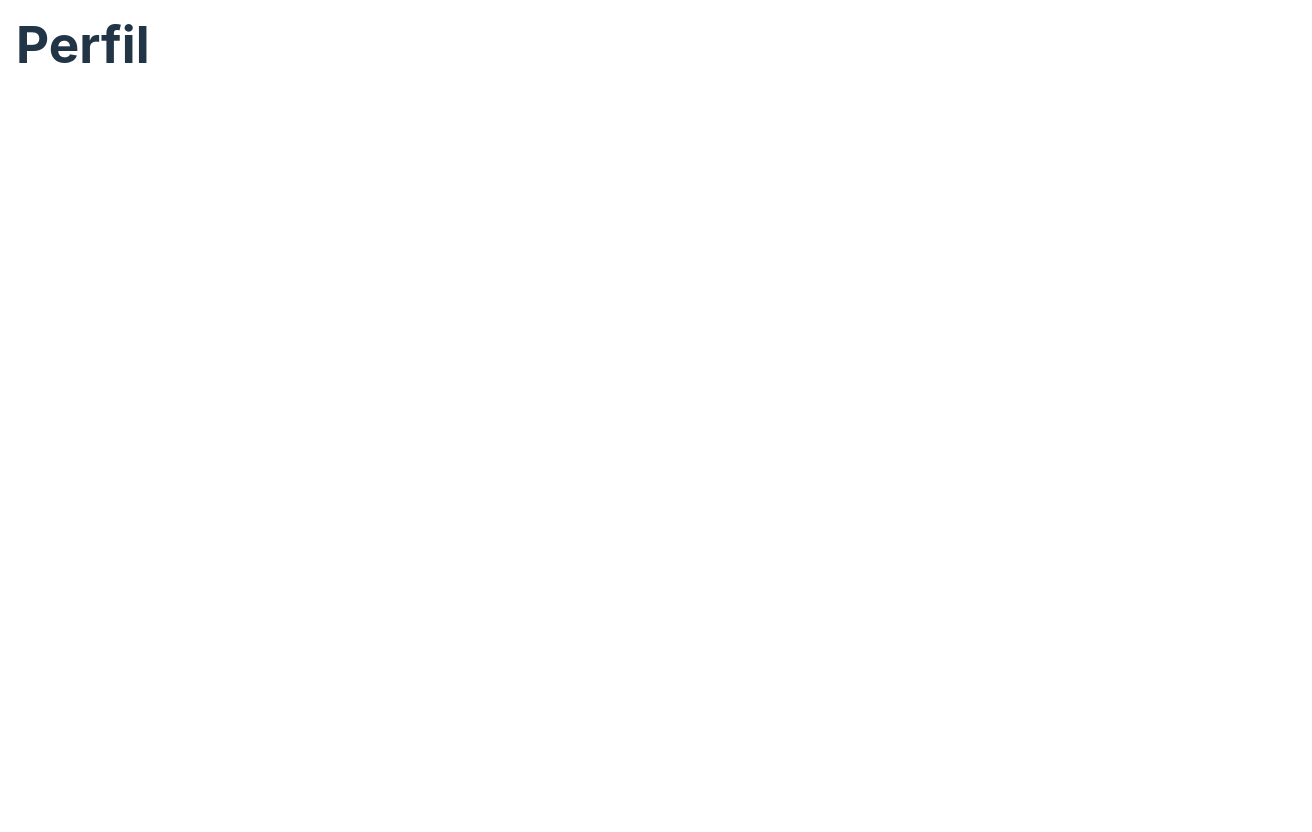
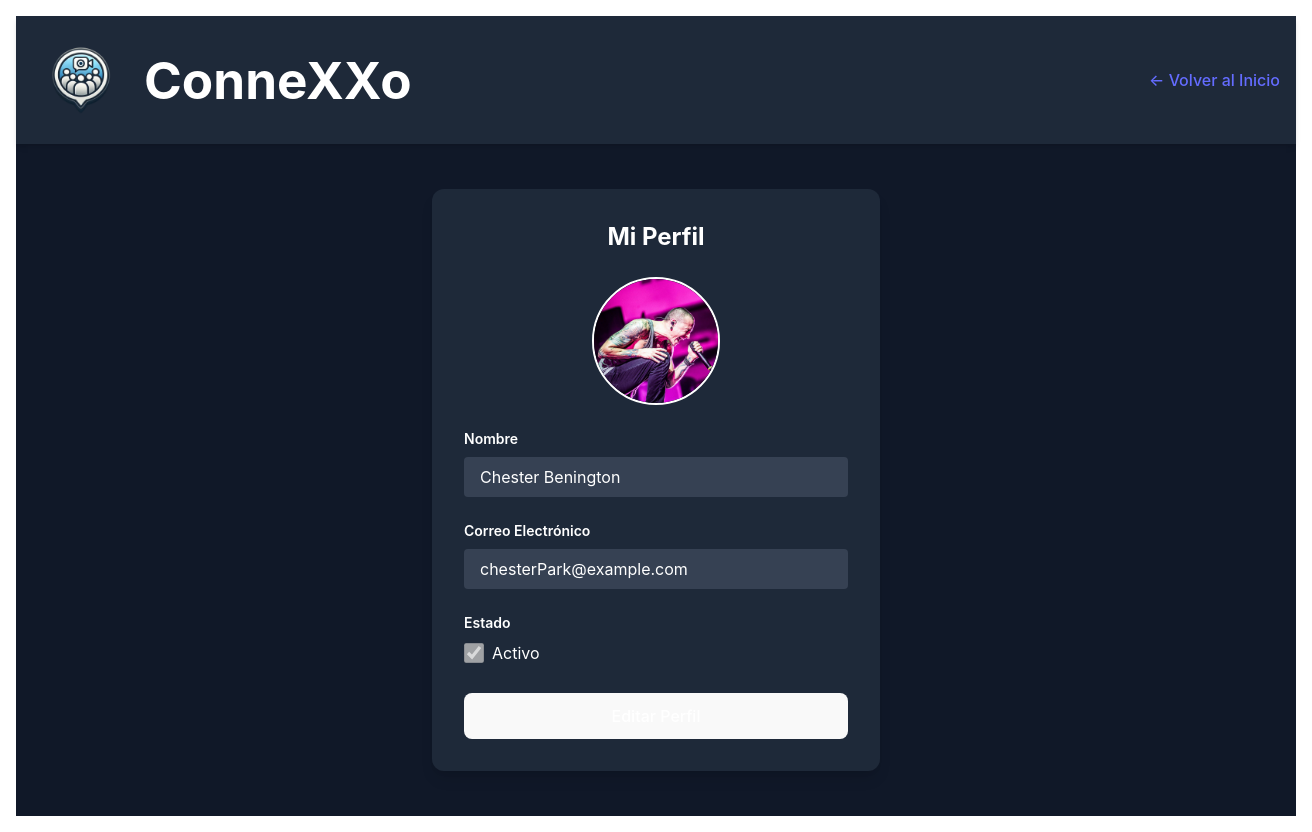
Before and after one commit to ManuelxCruzh86/ProyectoPOI, a React (Vite) app in the folder ProyOrientInt/frontend/: page /perfil in a window 1280 px wide. Shown: the whole page, 1312 px wide, since content can reach past the window. Before the commit the page ends 800 px from the top, so only its background shows below. Built offline with nearby package versions, Linux system fonts and the light colour scheme.

Commit message:
perfil y linkeos a Home

```diff
--- a/ProyOrientInt/frontend/src/pages/Chat.jsx
+++ b/ProyOrientInt/frontend/src/pages/Chat.jsx
@@ -39,7 +39,9 @@ function ChatIndividual() {
 
   return (
     <div className="h-screen w-screen flex bg-gray-900 text-white">
-      <aside className="w-64 bg-gray-800 p-4 shadow-lg">
+      {/* Sidebar */}
+      <aside className="w-64 bg-gray-800 p-4 shadow-lg flex flex-col justify-between">
+        <div>
           <h2 className="text-xl font-bold mb-4">Usuarios Conectados</h2>
           <ul className="space-y-2">
             {usuarios.map((usuario) => (
@@ -49,6 +51,10 @@ function ChatIndividual() {
               </li>
             ))}
           </ul>
+        </div>
+        <Link to="/" className="text-blue-400 hover:underline mt-4">
+          ← Volver al inicio
+        </Link>
       </aside>
 
       <main className="flex-1 flex flex-col">
@@ -74,14 +80,14 @@ function ChatIndividual() {
           ))}
         </div>
 
-        <form onSubmit={enviarMensaje} className="p-4 bg-gray-800 flex flex-col gap-2">
+        <form onSubmit={enviarMensaje} className="p-4 bg-gray-800 text-white-200 flex flex-col gap-2">
           <div className="flex gap-2">
             <input
               type="text"
               value={mensaje}
               onChange={(e) => setMensaje(e.target.value)}
               placeholder="Escribe un mensaje..."
-              className="flex-1 p-2 rounded-lg bg-gray-700 text-white focus:outline-none focus:ring-2 focus:ring-yellow-400"
+              className="flex-1 p-2 rounded-lg bg-gray-700 text-white-200 focus:outline-none focus:ring-2 focus:ring-yellow-400"
             />
             <input
               type="file"
@@ -90,7 +96,7 @@ function ChatIndividual() {
             />
             <button
               type="submit"
-              className="bg-yellow-400 text-gray-900 px-4 py-2 rounded-lg font-semibold hover:bg-yellow-500 transition"
+              className="bg-yellow-400 text-white-200 px-4 py-2 rounded-lg font-semibold hover:bg-yellow-500 transition"
             >
               Enviar
             </button>
--- a/ProyOrientInt/frontend/src/pages/Chatgrupal.jsx
+++ b/ProyOrientInt/frontend/src/pages/Chatgrupal.jsx
@@ -1,5 +1,6 @@
 import React, { useState, useEffect, useRef } from "react";
 import { FaPaperPlane, FaUser, FaUsers } from "react-icons/fa";
+import { Link } from "react-router-dom"; // Asegúrate de importar Link
 
 const ChatGrupal = () => {
   const [mensaje, setMensaje] = useState("");
@@ -41,7 +42,8 @@ const ChatGrupal = () => {
 
   return (
     <div className="h-screen w-screen flex bg-gray-900 text-white">
-      <aside className="w-64 bg-gray-800 p-4 shadow-lg">
+      <aside className="w-64 bg-gray-800 p-4 shadow-lg flex flex-col justify-between">
+        <div>
           <h2 className="text-xl font-bold mb-4 flex items-center gap-2">
             <FaUsers />
             Usuarios Conectados
@@ -54,6 +56,10 @@ const ChatGrupal = () => {
               </li>
             ))}
           </ul>
+        </div>
+        <Link to="/" className="text-blue-400 hover:underline mt-4">
+          ← Volver al inicio
+        </Link>
       </aside>
 
       <main className="flex-1 flex flex-col">
@@ -69,9 +75,7 @@ const ChatGrupal = () => {
           {mensajes.map((msg) => (
             <div
               key={msg.id}
-              className={`flex ${
-                msg.usuario === "Tú" ? "justify-end" : "justify-start"
-              }`}
+              className={`flex ${msg.usuario === "Tú" ? "justify-end" : "justify-start"}`}
             >
               <div
                 className={`max-w-md p-3 rounded-lg ${
--- a/ProyOrientInt/frontend/src/pages/Perfil.jsx
+++ b/ProyOrientInt/frontend/src/pages/Perfil.jsx
@@ -1,5 +1,74 @@
+import { useState } from "react";
+import { Link } from "react-router-dom";
+
 function Perfil() {
-    return <h1 className="text-3xl font-bold">Perfil</h1>;
-  }
+    const [isEditing, setIsEditing] = useState(false);
+    const [nombre, setNombre] = useState("Chester Benington");
+    const [email, setEmail] = useState("chesterPark@example.com");
+    const [estaActivo, setEstaActivo] = useState(true);
+    const [foto, setFoto] = useState("/chester.jpg");
 
-  export default Perfil;
+    const handleFotoChange = (e) => {
+        const file = e.target.files[0];
+        if (file) {
+            setFoto(URL.createObjectURL(file));
+        }
+    };
+
+    const toggleEditing = () => {
+        setIsEditing(!isEditing);
+    };
+
+    return (
+        <div className="h-screen w-screen flex flex-col bg-gray-900 text-white">
+            <nav className="p-4 bg-gray-800 flex justify-between items-center shadow-md">
+                <div className="flex items-center space-x-4">
+                    <img src="/conexxo.png" className="h-24 w-24 object-contain" alt="Logo" />
+                    <h1 className="text-3xl font-bold">ConneXXo</h1>
+                </div>
+                <Link to="/" className="text-yellow-400 hover:text-yellow-300">← Volver al Inicio</Link>
+            </nav>
+
+            <main className="flex-1 flex items-center justify-center p-4">
+                <div className="w-full max-w-md bg-gray-800 p-8 rounded-xl shadow-lg space-y-6">
+                    <h2 className="text-2xl font-bold text-center">Mi Perfil</h2>
+                    <div className="flex flex-col items-center space-y-4">
+                        <img src={foto} alt="Foto de perfil" className="h-32 w-32 rounded-full object-cover border-2 border-black-900" />
+                        {isEditing && (
+                            <>
+                                <input type="file" id="foto-upload" className="hidden" accept="image/*" onChange={handleFotoChange} />
+                                <label htmlFor="foto-upload" className="px-4 py-2 bg-blue-300 text-gray-900 rounded font-semibold hover:bg-blue-900 transition-colors cursor-pointer">Cambiar Foto</label>
+                            </>
+                        )}
+                    </div>
+
+                    <div>
+                        <label className="block text-sm font-semibold mb-2">Nombre</label>
+                        <input type="text" value={nombre} onChange={(e) => setNombre(e.target.value)} className="w-full px-4 py-2 bg-gray-700 rounded focus:ring-2 focus:ring-yellow-400 focus:outline-none" disabled={!isEditing} />
+                    </div>
+
+                    <div>
+                        <label className="block text-sm font-semibold mb-2">Correo Electrónico</label>
+                        <input type="email" value={email} onChange={(e) => setEmail(e.target.value)} className="w-full px-4 py-2 bg-gray-700 rounded focus:ring-2 focus:ring-yellow-400 focus:outline-none" disabled={!isEditing} />
+                    </div>
+
+                    <div>
+                        <label className="block text-sm font-semibold mb-2">Estado</label>
+                        <label className="inline-flex items-center">
+                            <input type="checkbox" checked={estaActivo} onChange={(e) => setEstaActivo(e.target.checked)} disabled={!isEditing} className="form-checkbox h-5 w-5 text-yellow-400 rounded focus:ring-yellow-400" />
+                            <span className="ml-2">{estaActivo ? 'Activo' : 'Inactivo'}</span>
+                        </label>
+                    </div>
+
+                    <div className="flex flex-col space-y-4">
+                        <button onClick={toggleEditing} className="w-full bg-yellow-400 text-white-200 px-4 py-2 rounded font-semibold hover:bg-yellow-300 transition-colors">
+                            {isEditing ? "Guardar Cambios" : "Editar Perfil"}
+                        </button>
+                    </div>
+                </div>
+            </main>
+        </div>
+    );
+}
+
+export default Perfil;
--- a/ProyOrientInt/frontend/src/pages/Recompensas.jsx
+++ b/ProyOrientInt/frontend/src/pages/Recompensas.jsx
@@ -1,9 +1,11 @@
 import { useState } from "react";
+import { Link } from "react-router-dom";
+
 
 const rewardsData = [
-  { id: 1, user: "Juan Pérez", reward: "Medalla de Oro", points: 500 },
-  { id: 2, user: "Ana Gómez", reward: "Insignia de Platino", points: 400 },
-  { id: 3, user: "Carlos López", reward: "Trofeo de Esfuerzo", points: 300 },
+  { id: 1, user: "Chester Benington", reward: "Medalla de Oro", points: 500 },
+  { id: 2, user: "Zambrano Gómez", reward: "Medalla de Platino", points: 400 },
+  { id: 3, user: "Nadiela Airam", reward: "Medalla de Cobre", points: 300 },
 ];
 
 export default function RewardsSystem() {
@@ -11,11 +13,12 @@ export default function RewardsSystem() {
 
   return (
     <div className="h-screen w-screen flex flex-col bg-gray-900 text-white">
-      <nav className="p-4 bg-gray-800 flex justify-between items-center shadow-md">
+      <nav className="w-full bg-gray-800 text-white py-4 px-6 fixed top-0 left-0 flex justify-between items-center shadow-md">
         <div className="flex items-center space-x-4">
-          <img src="/conexxo.png" className="h-24 w-24 object-contain" alt="Logo" />
-          <h1 className="text-3xl font-bold">ConneXXo</h1>
-        </div>
+                    <img src="/conexxo.png" className="h-24 w-24 object-contain" alt="Logo" />
+                    <h1 className="text-3xl font-bold">ConneXXo</h1>
+                </div>
+        <Link to="/" className="text-yellow-400 hover:text-yellow-300">← Volver al Inicio</Link>
       </nav>
 
       <main className="flex-1 flex flex-col items-center justify-center px-6">
--- a/ProyOrientInt/frontend/src/pages/Tareas.jsx
+++ b/ProyOrientInt/frontend/src/pages/Tareas.jsx
@@ -1,4 +1,5 @@
 import React, { useState } from "react";
+import { Link } from "react-router-dom";
 import { FaPlus, FaCheckCircle, FaTrash } from "react-icons/fa";
 
 const Tareas = () => {
@@ -21,6 +22,14 @@ const Tareas = () => {
 
   return (
     <div className="h-screen w-screen flex items-center justify-center bg-gray-900 text-white">
+        <nav className="w-full bg-gray-800 text-white py-4 px-6 fixed top-0 left-0 flex justify-between items-center shadow-md">
+        <div className="flex items-center space-x-4">
+                    <img src="/conexxo.png" className="h-24 w-24 object-contain" alt="Logo" />
+                    <h1 className="text-3xl font-bold">ConneXXo</h1>
+                </div>
+            <Link to="/" className="text-yellow-400 hover:text-yellow-300">← Volver al Inicio</Link>
+        </nav>
+
       <div className="max-w-xl w-full p-6 bg-gray-800 shadow-lg rounded-xl">
         <h2 className="text-2xl font-bold text-center mb-4 text-white">Gestión de Tareas</h2>
 
--- a/ProyOrientInt/frontend/src/pages/Usuarios.jsx
+++ b/ProyOrientInt/frontend/src/pages/Usuarios.jsx
@@ -1,10 +1,11 @@
 import React, { useState } from "react";
+import { Link } from "react-router-dom";
 
 const usersData = [
-  { id: 1, name: "Ana López", email: "ana@example.com", active: true },
-  { id: 2, name: "Carlos Pérez", email: "carlos@example.com", active: false },
-  { id: 3, name: "Luis Gómez", email: "luis@example.com", active: true },
-  { id: 4, name: "María Rodríguez", email: "maria@example.com", active: false },
+  { id: 1, name: "Chester Benington", email: "chesterPark@gmail.com", active: true },
+  { id: 2, name: "Zambrano", email: "Zambrano@example.com", active: false },
+  { id: 3, name: "Nadiela Perez", email: "Nadii@example.com", active: true },
+  { id: 4, name: "Yerson KillerCross", email: "Yerson@example.com", active: false },
 ];
 
 export default function Usuarios() {
@@ -20,7 +21,15 @@ export default function Usuarios() {
 
   return (
     <div className="h-screen w-screen bg-gray-900 text-white flex flex-col items-center justify-center p-6">
-      <div className="w-full max-w-4xl h-full flex flex-col overflow-hidden">
+      <nav className="w-full bg-gray-800 text-white py-4 px-6 fixed top-0 left-0 flex justify-between items-center shadow-md">
+        <div className="flex items-center space-x-4">
+                    <img src="/conexxo.png" className="h-24 w-24 object-contain" alt="Logo" />
+                    <h1 className="text-3xl font-bold">ConneXXo</h1>
+                </div>
+        <Link to="/" className="text-yellow-400 hover:text-yellow-300">← Volver al Inicio</Link>
+      </nav>
+
+      <div className="w-full max-w-4xl h-full flex flex-col overflow-hidden mt-20">
         <h2 className="text-4xl font-bold mb-6 text-center">Estado de Usuarios</h2>
         <div className="flex-1 overflow-y-auto w-full space-y-4 p-4 bg-gray-800 rounded-lg shadow-lg">
           {users.map((user) => (
--- a/ProyOrientInt/frontend/src/pages/Videollamada.jsx
+++ b/ProyOrientInt/frontend/src/pages/Videollamada.jsx
@@ -1,7 +1,6 @@
 import React, { useState, useRef, useEffect } from "react";
-import { FaMicrophone, FaMicrophoneSlash, FaVideo, FaVideoSlash, FaLink, FaUserPlus } from "react-icons/fa";
-import { useNavigate } from "react-router-dom";
-
+import { FaMicrophone, FaMicrophoneSlash, FaVideo, FaVideoSlash, FaLink, FaUserPlus, FaPhoneSlash } from "react-icons/fa";
+import { useNavigate, Link } from "react-router-dom";
 
 const VideoCallPreview = () => {
   const navigate = useNavigate();
@@ -12,8 +11,6 @@ const VideoCallPreview = () => {
   const [roomLink, setRoomLink] = useState("");
   const videoRef = useRef(null);
 
-
-  //Acceso a la cámara y micrófono
   useEffect(() => {
     if (showPreview) {
       navigator.mediaDevices
@@ -37,16 +34,24 @@ const VideoCallPreview = () => {
   const joinCall = () => {
     setShowPreview(false);
     setCallStatus("Conectando...");
-    navigate("/Videollamada2"); // Redirige a otro archivo JSX
-
+    navigate("/Videollamada2");
   };
 
   return (
-    <div className="h-screen w-screen flex items-center justify-center bg-gray-900">
+    <div className="h-screen w-screen bg-gray-900">
+      {/* Navbar */}
+      <nav className="w-full bg-gray-800 text-white py-4 px-6 fixed top-0 left-0 flex justify-between items-center shadow-md">
+        <div className="flex items-center space-x-4">
+          <img src="/conexxo.png" className="h-24 w-24 object-contain" alt="Logo" />
+          <h1 className="text-3xl font-bold">ConneXXo</h1>
+        </div>
+        <Link to="/" className="text-yellow-400 hover:text-yellow-300">← Volver al Inicio</Link>
+      </nav>
+
+      <div className="h-full w-full flex items-center justify-center pt-24">
         {showPreview ? (
           <div className="w-full max-w-2xl bg-gray-800 rounded-lg shadow-lg p-6">
             <h2 className="text-2xl font-semibold text-white mb-4">Preparar Videollamada</h2>
-
             <div className="bg-gray-700 rounded-lg overflow-hidden mb-4">
               {isVideoOn ? (
                 <video ref={videoRef} autoPlay muted className="w-full h-48 object-cover" />
@@ -56,107 +61,34 @@ const VideoCallPreview = () => {
                 </div>
               )}
             </div>
-
             <div className="flex justify-center gap-4 mb-6">
-            <button
-              onClick={() => setIsMicOn(!isMicOn)}
-              className={`p-3 rounded-full text-white ${
-                isMicOn ? "bg-green-500 hover:bg-green-600" : "bg-red-500 hover:bg-red-600"
-              }`}
-            >
+              <button onClick={() => setIsMicOn(!isMicOn)} className={`p-3 rounded-full text-white ${isMicOn ? "bg-green-500 hover:bg-green-600" : "bg-red-500 hover:bg-red-600"}`}>
                 {isMicOn ? <FaMicrophone size={20} /> : <FaMicrophoneSlash size={20} />}
               </button>
-            <button
-              onClick={() => setIsVideoOn(!isVideoOn)}
-              className={`p-3 rounded-full text-white ${
-                isVideoOn ? "bg-green-500 hover:bg-green-600" : "bg-red-500 hover:bg-red-600"
-              }`}
-            >
+              <button onClick={() => setIsVideoOn(!isVideoOn)} className={`p-3 rounded-full text-white ${isVideoOn ? "bg-green-500 hover:bg-green-600" : "bg-red-500 hover:bg-red-600"}`}>
                 {isVideoOn ? <FaVideo size={20} /> : <FaVideoSlash size={20} />}
               </button>
             </div>
-
             <div className="flex flex-col gap-4">
-            <button
-              onClick={generateRoomLink}
-              className="bg-blue-500 hover:bg-blue-600 text-white px-4 py-2 rounded-lg flex items-center justify-center gap-2"
-            >
+              <button onClick={generateRoomLink} className="bg-blue-500 hover:bg-blue-600 text-white px-4 py-2 rounded-lg flex items-center justify-center gap-2">
                 <FaLink size={16} />
                 {roomLink ? "Copiar Enlace" : "Generar Enlace"}
               </button>
               {roomLink && (
-              <input
-                type="text"
-                value={roomLink}
-                readOnly
-                className="w-full bg-gray-700 text-white px-4 py-2 rounded-lg"
-                onClick={(e) => e.target.select()}
-              />
+                <input type="text" value={roomLink} readOnly className="w-full bg-gray-700 text-white px-4 py-2 rounded-lg" onClick={(e) => e.target.select()} />
               )}
-            <button
-              onClick={joinCall}
-              className="bg-green-500 hover:bg-green-600 text-white px-4 py-2 rounded-lg flex items-center justify-center gap-2"
-            >
+              <button onClick={joinCall} className="bg-green-500 hover:bg-green-600 text-white px-4 py-2 rounded-lg flex items-center justify-center gap-2">
                 <FaUserPlus size={16} />
                 Unirse a la Videollamada
               </button>
             </div>
           </div>
         ) : (
-        <div className="w-full h-full max-w-6xl bg-gray-800 rounded-lg shadow-lg overflow-hidden flex flex-col">
-          <div className="bg-gray-700 text-white p-4 flex justify-between items-center">
-            <h2 className="text-lg font-semibold">Videollamada en Curso</h2>
-            <p className={`text-sm ${callStatus === "Conectado" ? "text-green-400" : "text-yellow-400"}`}>
-              {callStatus}
-            </p>
-          </div>
-
-          <div className="flex-1 grid grid-cols-1 md:grid-cols-2 lg:grid-cols-3 gap-4 p-4 overflow-y-auto">
-            <div className="bg-gray-900 rounded-lg shadow-md flex flex-col items-center justify-center p-4">
-              {isVideoOn ? (
-                <video ref={videoRef} autoPlay muted className="w-full h-48 object-cover rounded-lg" />
-              ) : (
-                <div className="w-full h-48 bg-gray-800 rounded-lg flex items-center justify-center">
-                  <p className="text-gray-400 font-bold">Cámara apagada</p>
+          <div className="w-full h-full flex items-center justify-center text-white">
+            <p>Videollamada en curso...</p>
           </div>
         )}
-              <p className="mt-2 text-white font-semibold">Tú</p>
       </div>
-
-            <div className="bg-gray-900 rounded-lg shadow-md flex flex-col items-center justify-center p-4">
-              <div className="w-full h-48 bg-gray-700 rounded-lg flex items-center justify-center">
-                <p className="text-white font-bold">Video de Usuario 1</p>
-              </div>
-              <p className="mt-2 text-white font-semibold">Usuario 1</p>
-            </div>
-          </div>
-
-          <footer className="bg-gray-700 p-4 flex justify-center gap-6">
-            <button
-              onClick={() => setIsMicOn(!isMicOn)}
-              className={`p-3 rounded-full text-white ${
-                isMicOn ? "bg-green-500 hover:bg-green-600" : "bg-red-500 hover:bg-red-600"
-              }`}
-            >
-              {isMicOn ? <FaMicrophone size={24} /> : <FaMicrophoneSlash size={24} />}
-            </button>
-            <button
-              onClick={() => setIsVideoOn(!isVideoOn)}
-              className={`p-3 rounded-full text-white ${
-                isVideoOn ? "bg-green-500 hover:bg-green-600" : "bg-red-500 hover:bg-red-600"
-              }`}
-            >
-              {isVideoOn ? <FaVideo size={24} /> : <FaVideoSlash size={24} />}
-            </button>
-            <button
-              className="p-3 rounded-full bg-red-600 hover:bg-red-700 text-white"
-              onClick={() => setCallStatus("Finalizado")}
-            >
-              <FaPhoneSlash size={24} />
-            </button>
-          </footer>
-        </div>
-      )}
     </div>
   );
 };
```
Also changed, not shown: ProyOrientInt/frontend/src/pages/Home.jsx (+14 -32 lines), ProyOrientInt/frontend/public/chester.jpg (added). Lines whose indentation alone changed are shown as unchanged.
